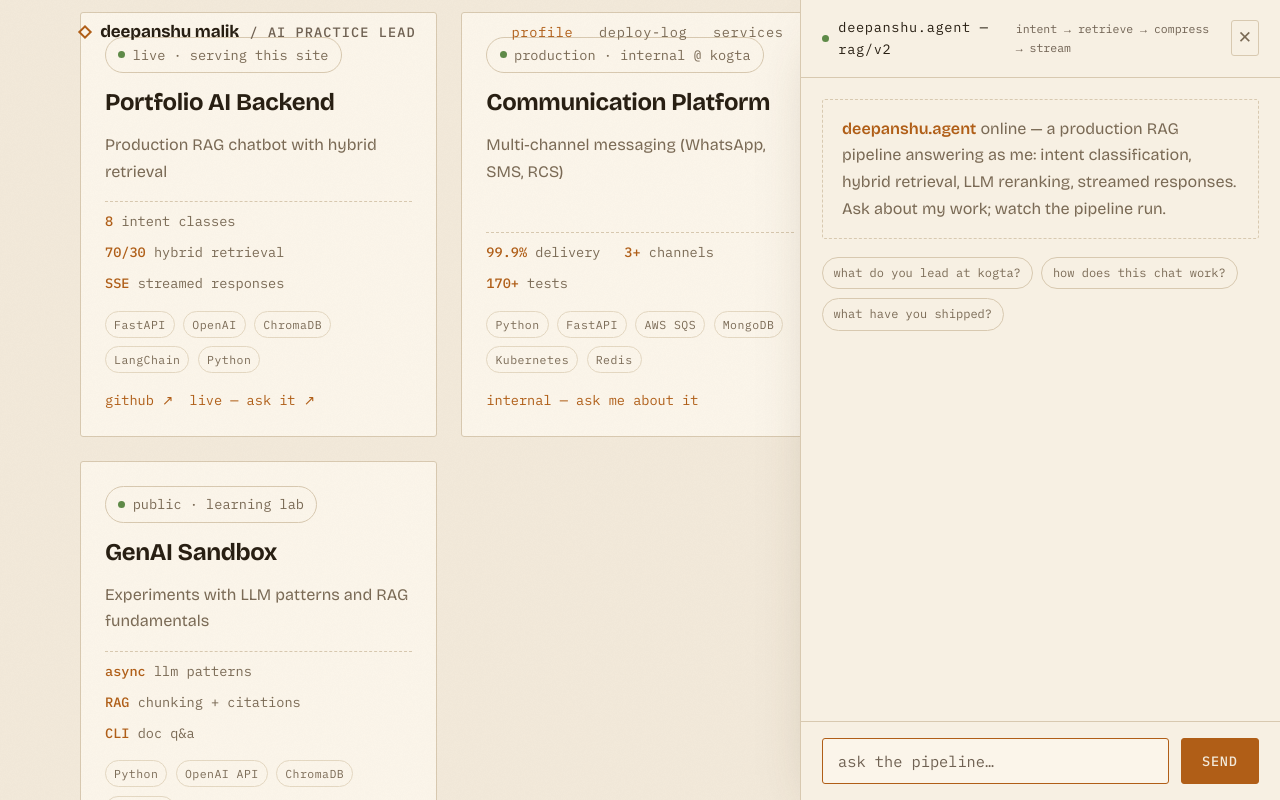
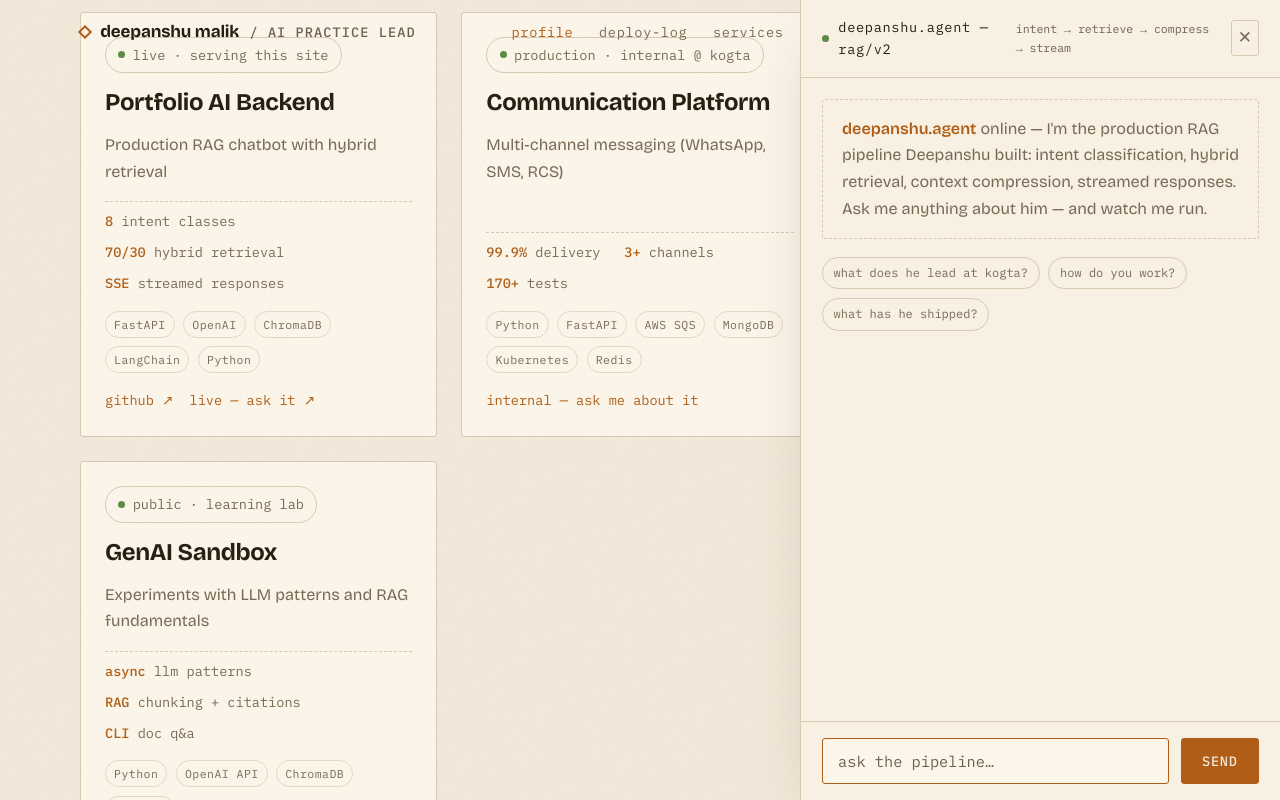
Before and after one commit to deepanshu-malik/deepanshu-malik.github.io, a website built with Vite: page index.html in a window 1280 px wide. Both pictures are taken after a click on the link "live — ask it ↗". Shown: the part 3906-4706 px from the top of the page. Built offline with nearby package versions, Linux system fonts and the light colour scheme; some packages are replaced by stand-ins of ours.

Commit message:
feat: update agent welcome and quick prompts to assistant persona
The agent now introduces itself as the pipeline Deepanshu built and
refers to him in third person, matching the backend voice conversion.

```diff
--- a/index.html
+++ b/index.html
@@ -358,12 +358,12 @@
     </div>
     <div class="agent-log" id="agent-log" data-lenis-prevent>
       <div class="agent-welcome">
-        <b>deepanshu.agent</b> online — a production RAG pipeline answering as me: intent classification, hybrid retrieval, LLM reranking, streamed responses. Ask about my work; watch the pipeline run.
+        <b>deepanshu.agent</b> online — I'm the production RAG pipeline Deepanshu built: intent classification, hybrid retrieval, context compression, streamed responses. Ask me anything about him — and watch me run.
       </div>
       <div class="quick-prompts" id="quick-prompts">
-        <button data-q="What does an AI Practice Lead actually do at Kogta?">what do you lead at kogta?</button>
-        <button data-q="Tell me about the RAG system behind this chat.">how does this chat work?</button>
-        <button data-q="What production systems have you built?">what have you shipped?</button>
+        <button data-q="What does Deepanshu actually do as AI Practice Lead at Kogta?">what does he lead at kogta?</button>
+        <button data-q="Tell me about the RAG system behind this chat.">how do you work?</button>
+        <button data-q="What production systems has Deepanshu built?">what has he shipped?</button>
       </div>
     </div>
     <form class="agent-input-row" id="agent-form">
```
